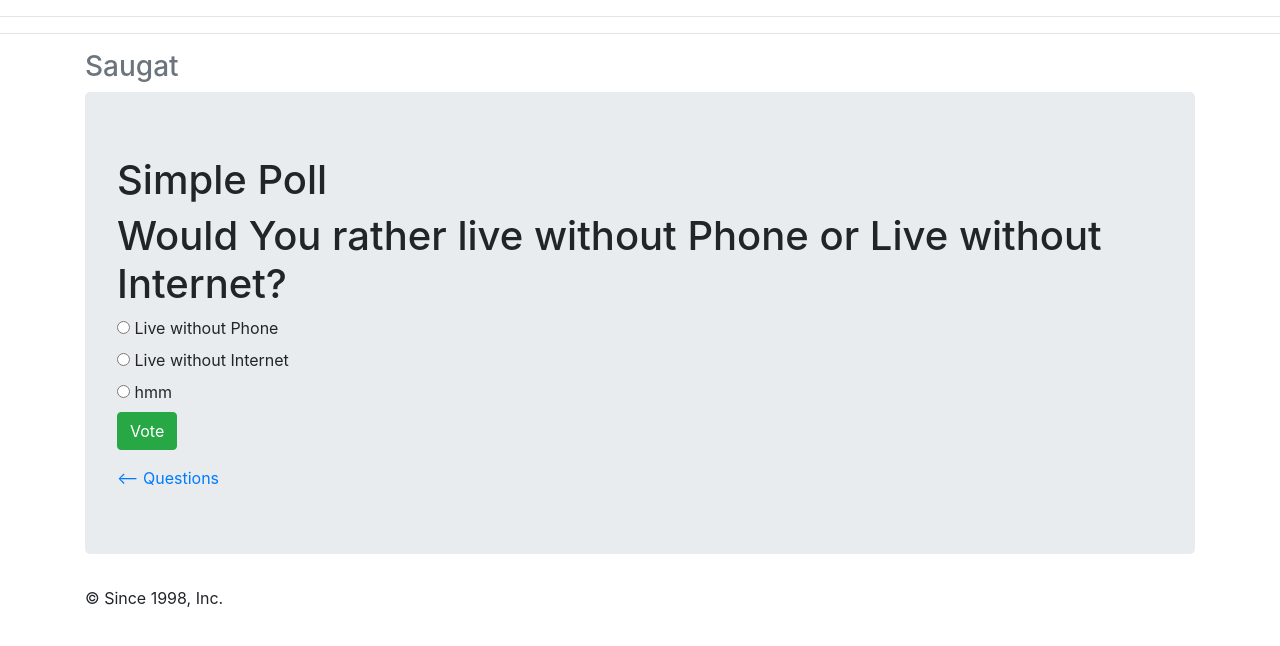
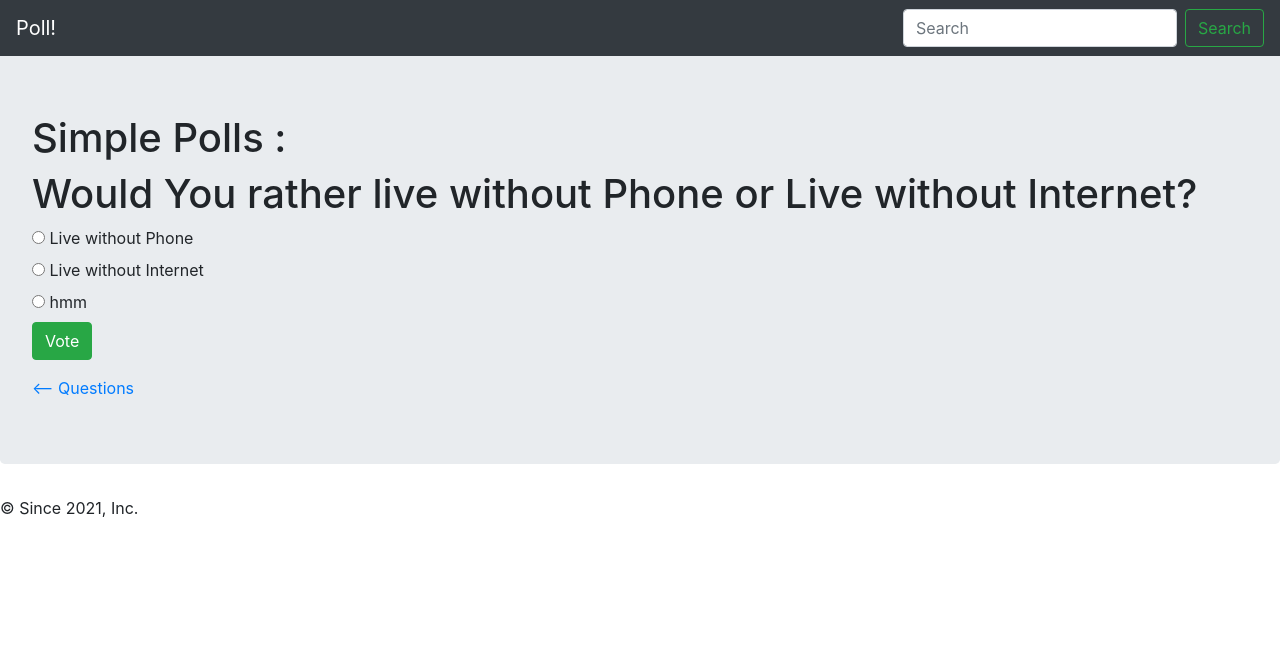
Before and after one commit to XzOp123/Poll-Web, a Django app: page /app/1/ in a window 1280 px wide. Shown: the top 646 px of the page. Run offline with Django 3.2, Linux system fonts and the light colour scheme; data comes from the database, SQL or seed files in the repository; some libraries are stand-ins or nearby versions.

Commit message:
added few more options and changed the design.

```diff
--- a/FirstProject/mysite/APP/templates/APP/base.html
+++ b/FirstProject/mysite/APP/templates/APP/base.html
@@ -3,8 +3,9 @@
 <html lang="en">
 <head>
     <meta charset="utf-8">
-    <meta http-equiv="X-UA-Compatible" content="IE=edge">
-    <meta name="viewport" content="width=device-width, initial-scale=1">
+    <meta name="viewport" content="width=device-width, initial-scale=1, shrink-to-fit=no">
+    <meta name="description" content="">
+    <meta name="author" content="">
     <title>Poll</title>
     <link rel="stylesheet" type = 'text/css' href="{%  static 'APP/bootstrap-4.3.1-dist/css/bootstrap.min.css' %}"/>
     <link rel="stylesheet" type = 'text/css' href="{%  static 'APP/style.css' %}"/>
@@ -14,7 +15,7 @@
 <hr>
 {%  include 'APP/header.html' %}
 <div class="jumbotron">
-        <h1>Simple Poll</h1>
+        <h1>Simple Polls : </h1>
 
         {%  block main_content %}
         {% endblock %}
--- a/FirstProject/mysite/APP/templates/APP/footer.html
+++ b/FirstProject/mysite/APP/templates/APP/footer.html
@@ -1,3 +1,3 @@
 <footer class="footer">
-        <p>&copy; Since 1998, Inc.</p>
+        <p>    &copy; Since 2021, Inc.</p>
       </footer>
--- a/FirstProject/mysite/APP/templates/APP/header.html
+++ b/FirstProject/mysite/APP/templates/APP/header.html
@@ -1,8 +1,28 @@
-<div class="container">
-      <div class="header clearfix">
-        <nav>
-          <ul class="nav nav-pills pull-right">
-          </ul>
-        </nav>
-        <h3 class="text-muted">Saugat</h3>
+<nav class="navbar navbar-expand-md navbar-dark fixed-top bg-dark">
+      <a class="navbar-brand" href="">Poll!</a>
+      <button class="navbar-toggler" type="button" data-toggle="collapse" data-target="#navbarsExampleDefault" aria-controls="navbarsExampleDefault" aria-expanded="false" aria-label="Toggle navigation">
+        <span class="navbar-toggler-icon"></span>
+      </button>
+
+      <div class="collapse navbar-collapse" id="navbarsExampleDefault">
+        <ul class="navbar-nav mr-auto">
+          <li class="nav-item active">
+            <a class="nav-link" href="#"><span class="sr-only">(current)</span></a>
+          </li>
+          <li class="nav-item">
+            <a class="nav-link" href="#"></a>
+          </li>
+          <li class="nav-item">
+            <a class="nav-link disabled" href="#"></a>
+          </li>
+          <li class="nav-item dropdown">
+
+
+          </li>
+        </ul>
+        <form class="form-inline my-2 my-lg-0">
+          <input class="form-control mr-sm-2" type="text" placeholder="Search" aria-label="Search">
+          <button class="btn btn-outline-success my-2 my-sm-0" type="submit">Search</button>
+        </form>
       </div>
+    </nav>
```
